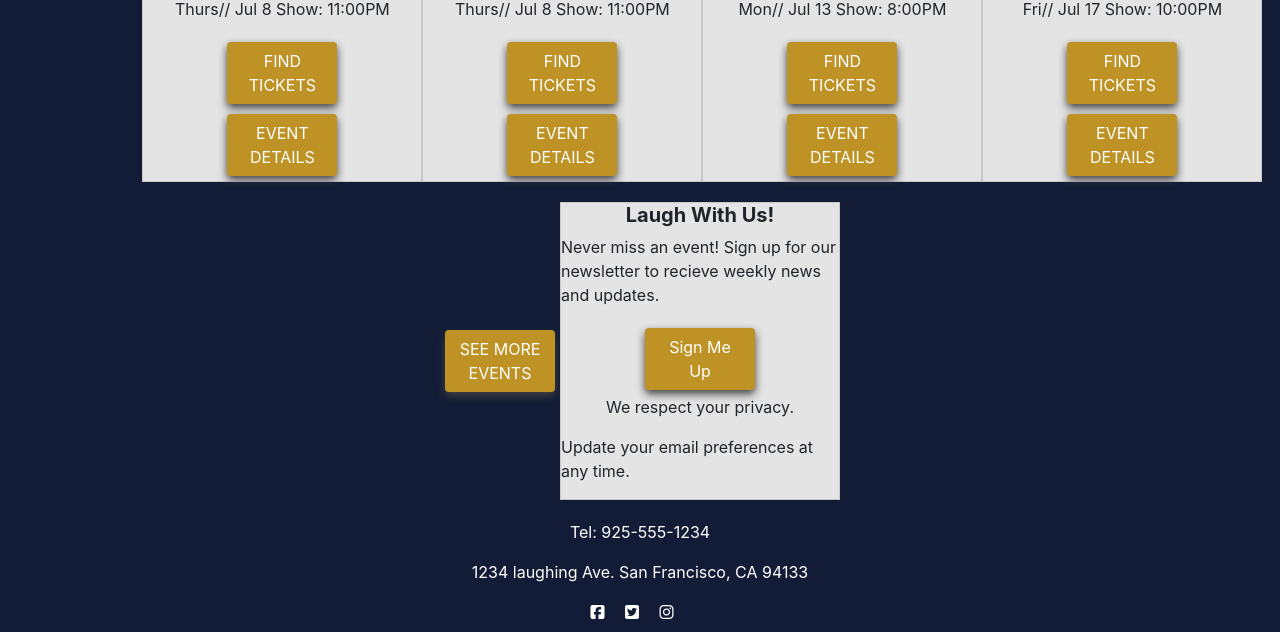
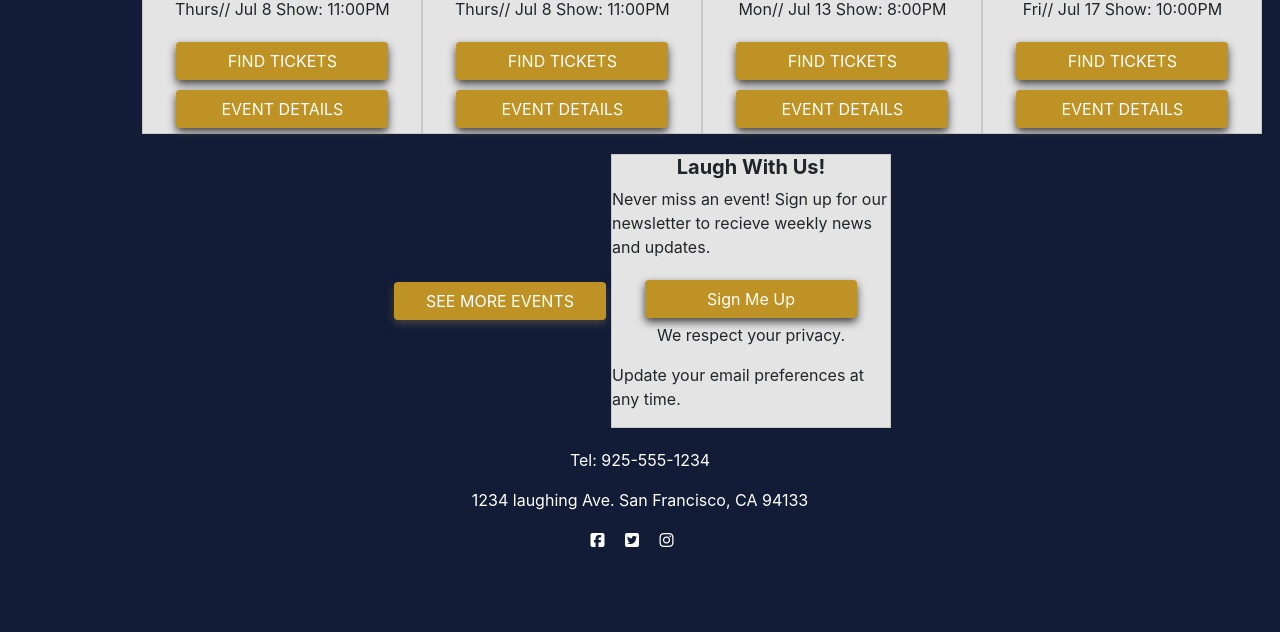
Before and after one commit to RockWilliams/duck-and-monkey-comedy-club, a Django app: page / in a window 1280 px wide. Shown: the part 673-1305 px from the top of the page. After the commit the page ends 1220 px from the top, so only its background shows below. Run offline with Django 3.2, Linux system fonts and the light colour scheme; some libraries are stand-ins or nearby versions.

Commit message:
more styling

```diff
--- a/duck_and_monkey/main_app/static/styles/main.css
+++ b/duck_and_monkey/main_app/static/styles/main.css
@@ -81,9 +81,9 @@ h4{
       background-color: var(--button-gold)!important;
       margin: 5px!important;
       color: white!important;
-      width: 110px!important;
+      width: 212px!important;
       box-shadow: 0px 4px 8px #414141;
-  }
+}
 
 /* img{
     width: max-content;
--- a/duck_and_monkey/main_app/templates/home.html
+++ b/duck_and_monkey/main_app/templates/home.html
@@ -76,8 +76,10 @@
                     </div>
                     <div class="modal-body mx-3">
                         <div class="md-form mb-5">
+                            <a href="">Our Newsletter!</a>
                             {% csrf_token %}
                             {{ form.as_p }}
+                            <h3>By singning up, you agree to our <a href="">Terms of Use</a> and <a href="">Privacy Policy.</a> We respect your privacy.</h3>
                         </div>
                     </div>
                     <div class="modal-footer d-flex justify-content-center">
```
